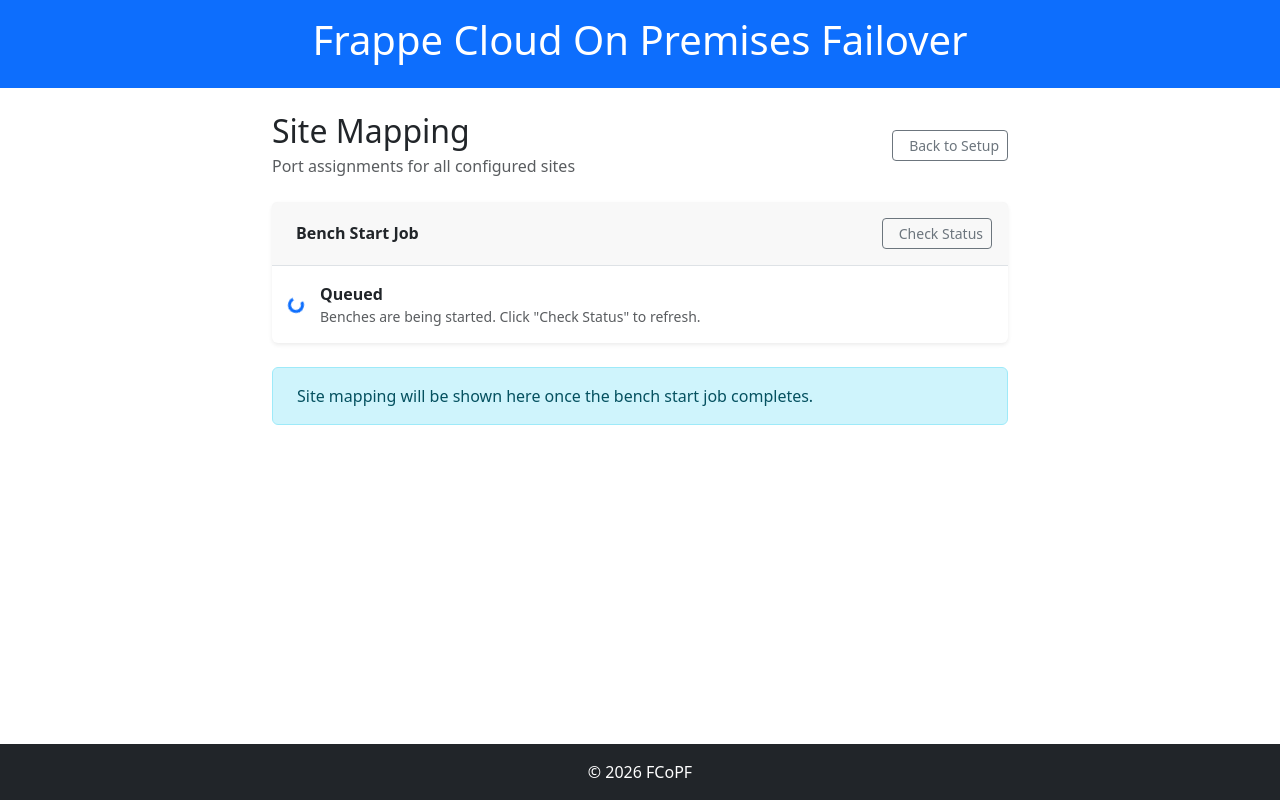
After one commit to frappe/press-on-prem-failover, a Python web app: template templates/site_mapping.html in a window 1280 px wide. The commit adds this page. Run offline with Jinja, Linux system fonts and the light colour scheme; the template is opened without the code that fills it: most values are stand-ins (such as "Sample title", 1, 10 or a date in 2020).

Commit message:
feat(nginx): Add nginx config mapping

```diff
--- a/jobs.py
+++ b/jobs.py
@@ -19,6 +19,11 @@
         config_path = f"{BENCHES_DIRECTORY}/{bench_name}/nginx.conf"
         with open(config_path, "w") as config_file:
             config_file.write(rendered_config)
+
+    with open("nginx_configs.json", "w") as f:
+        import json
+
+        json.dump(mappings, f, indent=4)
 
 
 def deploy_bench_container(bench_name: str, port_offset: int, image: str) -> None:
--- /dev/null
+++ b/static/js/site_mapping.js
@@ -0,0 +1,25 @@
+const currentJobStatus = document.currentScript.dataset.jobStatus;
+
+document.getElementById("refreshBtn")?.addEventListener("click", async () => {
+  const btn = document.getElementById("refreshBtn");
+
+  btn.disabled = true;
+  btn.innerHTML = `<span class="spinner-border spinner-border-sm"></span> Checking...`;
+
+  try {
+    const response = await fetch("/api/job-status");
+    const data = await response.json();
+
+    btn.disabled = false;
+    btn.innerHTML = `<i class="bi bi-arrow-repeat"></i> Check Status`;
+
+    if (data.status !== currentJobStatus) {
+      window.location.reload();
+    }
+
+  } catch (err) {
+    btn.disabled = false;
+    btn.innerHTML = `<i class="bi bi-arrow-repeat"></i> Check Status`;
+    console.error("Failed to fetch job status:", err);
+  }
+});
--- /dev/null
+++ b/templates/site_mapping.html
@@ -0,0 +1,143 @@
+{% extends "base.html" %}
+
+{% block title %}Site Mapping{% endblock %}
+
+{% block content %}
+<div class="row justify-content-center">
+    <div class="col-lg-8">
+
+        <!-- Header -->
+        <div class="d-flex align-items-center justify-content-between mb-4">
+            <div>
+                <h2 class="mb-1">Site Mapping</h2>
+                <p class="text-muted mb-0">Port assignments for all configured sites</p>
+            </div>
+            <a href="{{ url_for('failover_setup_status') }}"
+                class="btn btn-sm btn-outline-secondary d-inline-flex align-items-center gap-2">
+                <i class="bi bi-arrow-left"></i>
+                Back to Setup
+            </a>
+        </div>
+
+        <!-- Job Status Card -->
+        <div class="card border-0 shadow-sm mb-4">
+            <div class="card-header border-bottom py-3 d-flex align-items-center justify-content-between">
+                <div class="d-flex align-items-center gap-2">
+                    <i class="bi bi-activity"></i>
+                    <h6 class="mb-0 fw-semibold">Bench Start Job</h6>
+                </div>
+                {% if bench_job_status not in ("finished", "failed") %}
+                <button id="refreshBtn" class="btn btn-sm btn-outline-secondary d-inline-flex align-items-center gap-2">
+                    <i class="bi bi-arrow-repeat"></i>
+                    Check Status
+                </button>
+                {% endif %}
+            </div>
+            <div class="card-body py-3">
+                {% if bench_job_status in ("queued", "started") %}
+                <div class="d-flex align-items-center gap-3">
+                    <div class="spinner-border spinner-border-sm text-primary" role="status"></div>
+                    <div>
+                        <div class="fw-semibold">
+                            {{ "Queued" if bench_job_status == "queued" else "Running" }}
+                        </div>
+                        <div class="text-muted small">
+                            Benches are being started. Click "Check Status" to refresh.
+                        </div>
+                    </div>
+                </div>
+
+                {% elif bench_job_status == "finished" %}
+                <div class="d-flex align-items-center justify-content-between">
+                    <div class="d-flex align-items-center gap-3">
+                        <i class="bi bi-check-circle-fill text-success fs-4"></i>
+                        <div>
+                            <div class="fw-semibold">Completed</div>
+                            <div class="text-muted small">All benches have been started successfully.</div>
+                        </div>
+                    </div>
+                    <a href="{{ url_for('failover_setup_status') }}"
+                        class="btn btn-sm btn-outline-secondary d-inline-flex align-items-center gap-2">
+                        <i class="bi bi-arrow-repeat"></i>
+                        Retrigger
+                    </a>
+                </div>
+
+                {% elif bench_job_status == "failed" %}
+                <div class="d-flex align-items-center justify-content-between">
+                    <div class="d-flex align-items-center gap-3">
+                        <i class="bi bi-x-circle-fill text-danger fs-4"></i>
+                        <div>
+                            <div class="fw-semibold">Failed</div>
+                            <div class="text-muted small">The bench start job encountered an error.</div>
+                        </div>
+                    </div>
+                    <a href="{{ url_for('failover_setup_status') }}"
+                        class="btn btn-sm btn-outline-danger d-inline-flex align-items-center gap-2">
+                        <i class="bi bi-arrow-repeat"></i>
+                        Retrigger
+                    </a>
+                </div>
+
+                {% else %}
+                <div class="d-flex align-items-center gap-3">
+                    <i class="bi bi-dash-circle text-muted fs-4"></i>
+                    <div>
+                        <div class="fw-semibold">Not Started</div>
+                        <div class="text-muted small">No bench start job has been run yet.</div>
+                    </div>
+                </div>
+                {% endif %}
+            </div>
+        </div>
+
+        <!-- Site Mapping Table -->
+        {% if bench_job_status not in ("queued", "started") and nginx_config %}
+        {% for bench_name, bench_data in nginx_config.items() %}
+        <div class="card border-0 shadow-sm mb-4">
+            <div class="card-header border-bottom py-3 d-flex align-items-center gap-2">
+                <i class="bi bi-server"></i>
+                <h6 class="mb-0 fw-semibold font-monospace">{{ bench_name }}</h6>
+            </div>
+            <table class="table table-hover mb-0">
+                <thead>
+                    <tr>
+                        <th class="ps-3 py-3 text-muted small fw-semibold">Site</th>
+                        <th class="pe-3 py-3 text-muted small fw-semibold text-end">Port</th>
+                    </tr>
+                </thead>
+                <tbody>
+                    {% for site, port in bench_data.sites.items() %}
+                    <tr>
+                        <td class="ps-3 py-3 font-monospace small">{{ site }}</td>
+                        <td class="pe-3 py-3 text-end">
+                            <span class="badge bg-secondary-subtle text-secondary font-monospace px-3 py-2">
+                                {{ port }}
+                            </span>
+                        </td>
+                    </tr>
+                    {% endfor %}
+                </tbody>
+            </table>
+        </div>
+        {% endfor %}
+
+        {% elif bench_job_status in ("queued", "started") %}
+        <div class="alert alert-info d-flex gap-2 align-items-center">
+            <i class="bi bi-info-circle"></i>
+            Site mapping will be shown here once the bench start job completes.
+        </div>
+
+        {% elif not nginx_config %}
+        <div class="alert alert-secondary d-flex gap-2 align-items-center">
+            <i class="bi bi-info-circle"></i>
+            No nginx configuration found yet.
+        </div>
+        {% endif %}
+
+    </div>
+</div>
+
+<script src="{{ url_for('static', filename='js/site_mapping.js') }}" data-job-status="{{ bench_job_status }}">
+</script>
+{% endblock %}
```
Also changed, not shown: app.py (+27 -7 lines), static/js/setup_status.js (added, +28 -0 lines), static/js/start_benches.js (deleted, +0 -52 lines), templates/setup_status.html (+8 -7 lines), templates/start_benches.html (deleted, +0 -65 lines), utils/site_mapping.py (+14 -0 lines), 1 other file.
